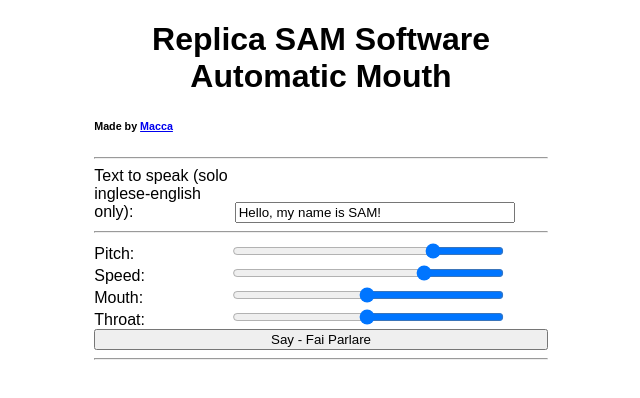
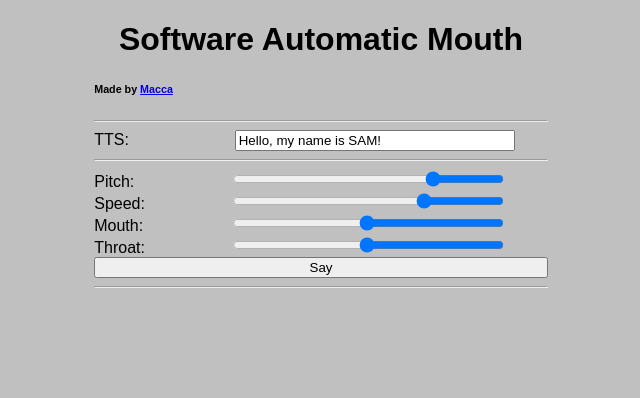
Before and after one commit to mcc-macca/sam, a website: page index.html in a window 1280 px wide. Shown: the whole page, without its empty margins (319-959 px from the left). Drawn offline with Linux system fonts and the light colour scheme.

Commit message:
Update index.html

```diff
--- a/index.html
+++ b/index.html
@@ -21,8 +21,8 @@
     input[type="range"] { transform: rotate(180deg);}
   </style>
 </head>
-<body>
-<h1>Replica SAM Software Automatic Mouth</h1>
+<body bgcolor="c0c0c0">
+<h1>Software Automatic Mouth</h1>
 <h6>Made by <a href="https://maccacomputer.altervista.org/macca/">Macca</a></h6>
 
 </p>
@@ -58,14 +58,14 @@
 <hr>
 <form id="playground">
   <div>
-    <label for="speechinput">Text to speak (solo inglese-english only):</label>
+    <label for="speechinput">TTS:</label>
     <input size="60" id="speechinput" name="textfield" value="Hello, my name is SAM!">
   <hr>
     <label id="pitch-lbl" for="pitch">Pitch:   </label><input type="range" id="pitch" min="0" max="260" value="0" />
     <label id="speed-lbl" for="speed">Speed:   </label><input type="range" id="speed" min="1" max="255" value="0" />
     <label id="mouth-lbl" for="mouth">Mouth:   </label><input type="range" id="mouth" min="0" max="255" value="0" />
     <label id="throat-lbl" for="throat">Throat: </label><input type="range" id="throat" min="0" max="255" value="0" />
-    <input type="submit" name="Text 1" value="Say - Fai Parlare">
+    <input type="submit" name="Text 1" value="Say">
   </div>
 </form>
 <hr>
```
